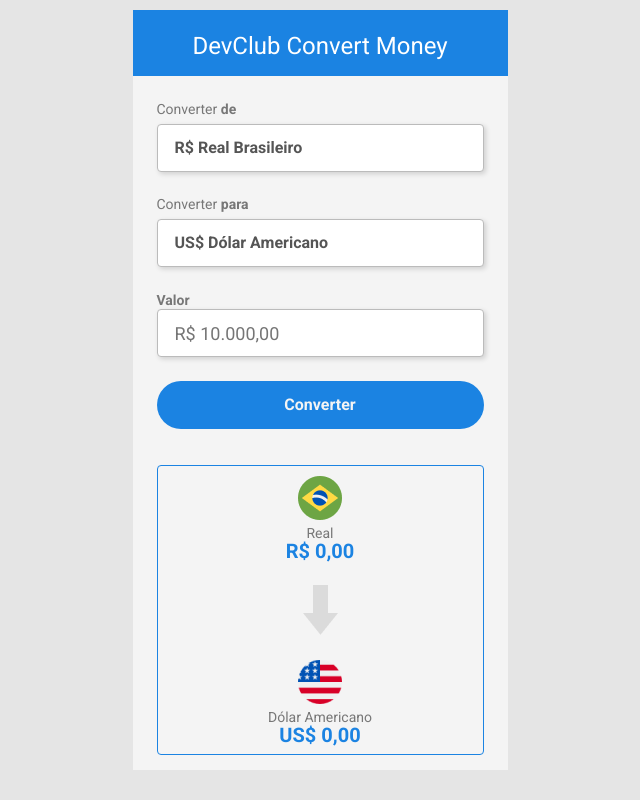
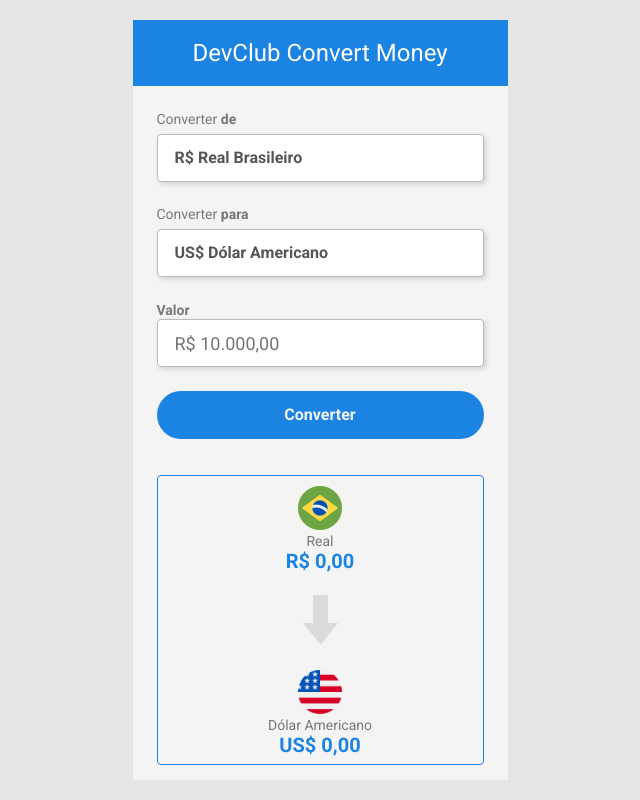
Before and after one commit to alyenmelobest/Projeto-Conversor-DevClub, a plain HTML site: page index.html in a window 1280 px wide. Shown: the whole page, without its empty margins (320-960 px from the left). Drawn offline with Linux system fonts and the light colour scheme.

Commit message:
mudança-para-display-flex

```diff
--- a/script.js
+++ b/script.js
@@ -34,7 +34,7 @@ const convertValues = async () => {
     currencyValueText.innerHTML = new Intl.NumberFormat("sv-ES", {
       style: "currency",
       currency: "BTC",
-    }).format(inputValue / bitcoin)
+    }).format(inputValue * bitcoin)
   }
 }
 
--- a/styles.css
+++ b/styles.css
@@ -6,24 +6,27 @@
 }
 body {
     background-color: #E5E5E5;
+    display: flex;
+    justify-content: center;
+    height: 100vh;
+    align-items: center;
 }
 .wrapp {
   background-color: #F4F4F4;
   width: 375px;
   height: 760px;
-  margin: 0 auto;
-  margin-top: 10px;
 }
 header {
     background: #1B83E2;
     height: 66px;
+    display: flex;
+    align-items: center;
+    justify-content: center;
 }
 h1 {
     font-weight: 400;
     font-size: 24px;
     color: #fff;
-    text-align: center;
-    padding-top: 22px;
 }
 main {
     display: block;
@@ -100,10 +103,17 @@ button:active {
 section {
     border: 1px solid #1B83E2;
     border-radius: 4px;
+    display: flex;
+    flex-direction: column;
+    align-items: center;
+    gap: 15px;
 }
 .coins {
-    text-align: center;
     padding: 10px;
+    display: flex;
+    flex-direction: column;
+    align-items: center;
+    gap: 2px;
 }
 
 .coins-paragraph {
@@ -118,7 +128,3 @@ section {
     line-height: 18px;
     color: #1B83E2;
 }
-.arrow {
-    display: block;
-    margin: 15px auto;
-}
```
